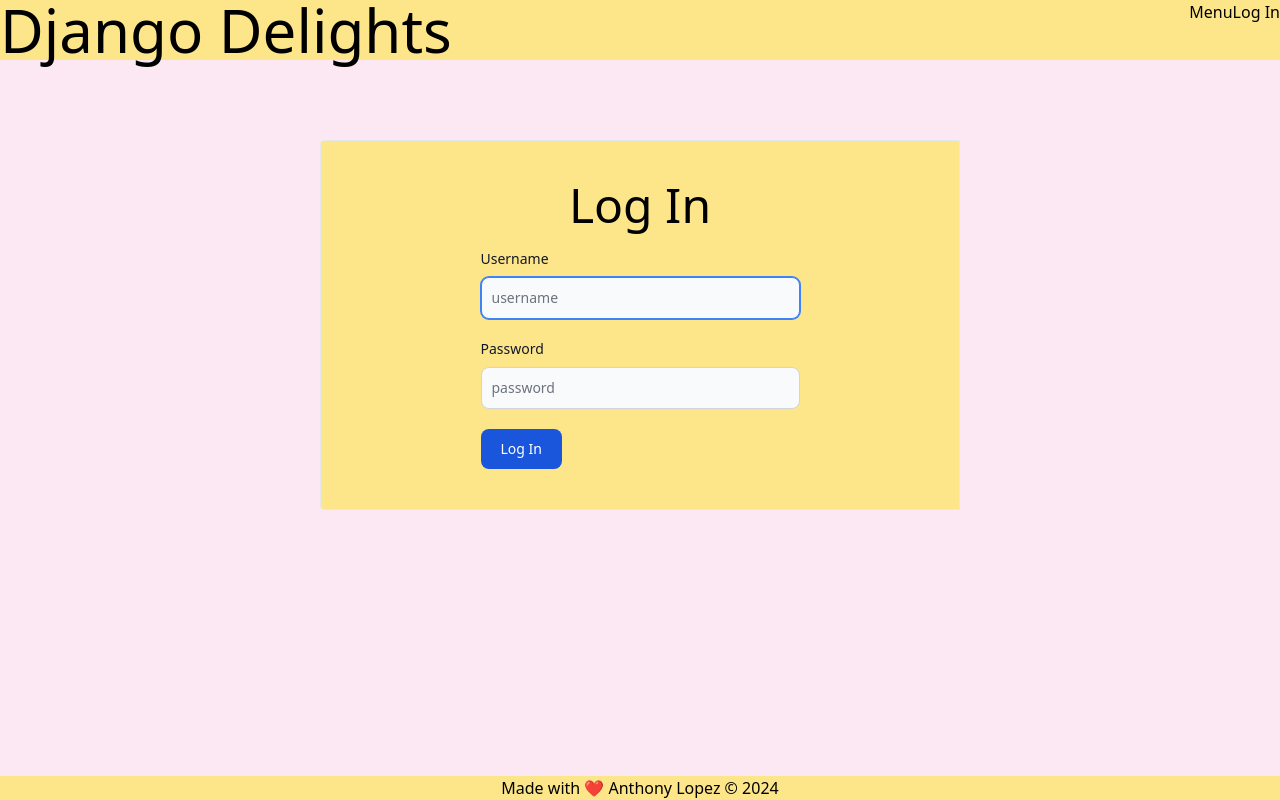
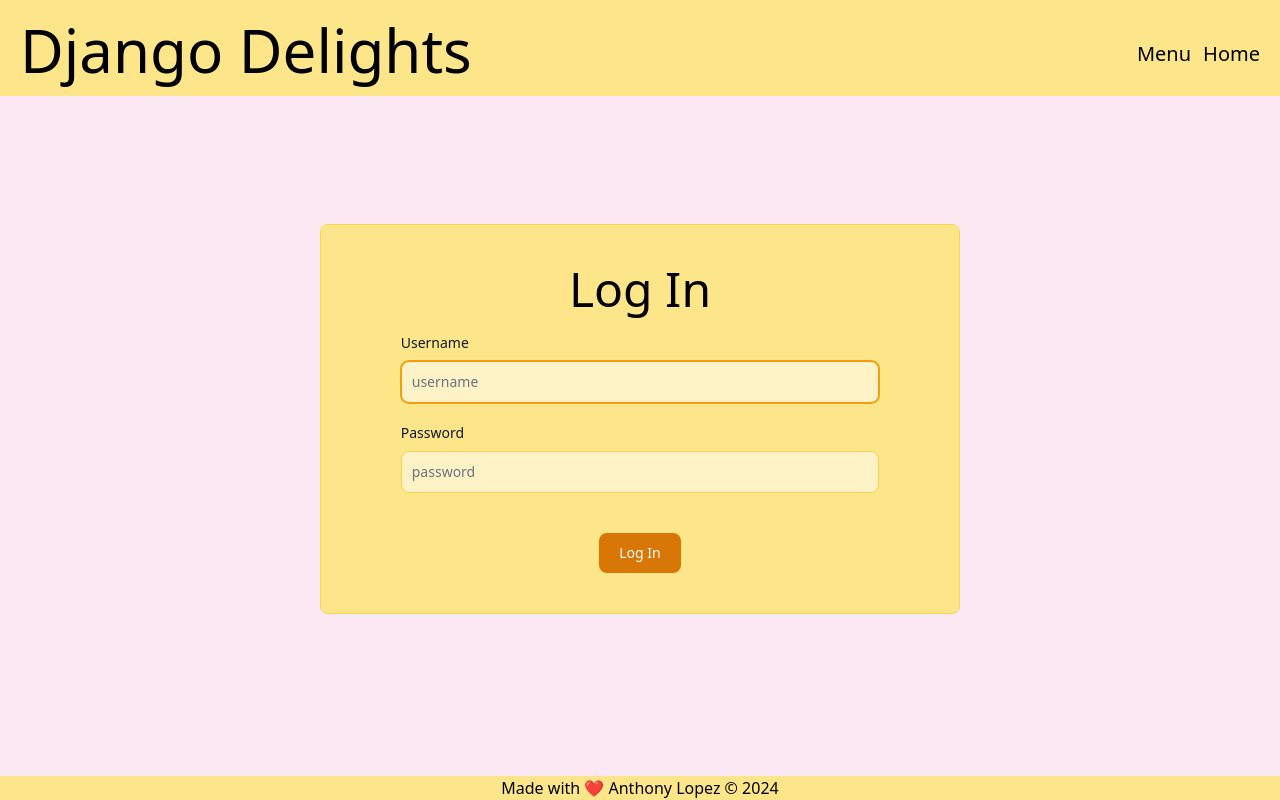
Before and after one commit to Ostyantic/django_delights, a Django app: page /accounts/login/ in a window 1280 px wide. Run offline with Django 4.2, Linux system fonts and the light colour scheme; style sheets or scripts are compiled from the project's sources; some libraries are stand-ins or nearby versions.

Commit message:
added more styling

```diff
--- a/templates/base.html
+++ b/templates/base.html
@@ -17,24 +17,34 @@
 
 </head>
 <body class="bg-pink-100">
-<header class="bg-amber-200">
+<header class="bg-amber-200 h-24">
     {% block header %}
-    <div class="flex justify-between">
-        <a href="{% url 'home' %}"><h1 class="text-6xl">Django Delights</h1></a>
-        <div class="flex ">
-            <a href="{% url 'menu' %}">Menu</a>
+        <div class="flex justify-between py-5">
+            <a href="{% url 'home' %}"><h1 class="text-base lg:text-6xl pl-5">Django Delights</h1></a>
+            <div class="flex pt-4 space-x-3 lg:text-xl">
+                <a class="pt-1" href="{% url 'menu' %}">Menu</a>
                 {% if user.is_authenticated %}
-                <a href="{% url 'inventory' %}">Inventory</a>
-                <a href="{% url 'purchases' %}">Purchases</a>
+                    <a class="pt-1" href="{% url 'inventory' %}">Inventory</a>
+                    <a class="pt-1" href="{% url 'purchases' %}">Purchases</a>
                     <form method="post" action="{% url 'logout' %}">
                         {% csrf_token %}
-                    <button type="submit">Log Out</button>
+                        <button type="submit"
+                                class="text-white bg-red-700 hover:bg-red-800 font-medium rounded-lg text-sm px-5 py-2.5 me-2 mb-2 dark:bg-red-600 dark:hover:bg-red-700">
+                            Log Out
+                        </button>
                     </form>
                 {% else %}
-                <form method="post" action="{% url 'login' %}">
+                    {% if request.path != "/accounts/login/" %}
+                        <form class="pr-0.5" method="post" action="{% url 'login' %}">
                             {% csrf_token %}
-                    <button type="submit">Log In</button>
+                            <button type="submit"
+                                    class="focus:outline-none text-white bg-green-700 hover:bg-green-800 focus:ring-4 focus:ring-green-300 font-medium rounded-lg text-sm px-5 py-2.5 me-2 mb-2 dark:bg-green-600 dark:hover:bg-green-700 dark:focus:ring-green-800">
+                                Log In
+                            </button>
                         </form>
+                    {% else %}
+                        <a class="pt-1 pr-5" href="{% url 'home' %}">Home</a>
+                    {% endif %}
                 {% endif %}
             </div>
         </div>
--- a/templates/registration/login.html
+++ b/templates/registration/login.html
@@ -11,28 +11,28 @@
     {#    </form>#}
 
 
-    <div class="flex flex-col mt-20 py-10 m-auto bg-amber-200 w-6/12 border rounded-l space-y-5">
+    <div class="flex flex-col py-10 mt-32 m-auto bg-amber-200 w-6/12 border border-amber-300 rounded-lg space-y-5">
         <h2 class="text-5xl text-center" >Log In</h2>
-        <form action="." method="post" class="w-6/12 mx-auto">
+        <form action="." method="post" class="w-9/12 mx-auto text-center">
             {% csrf_token %}
             <div class="mb-5">
                 <label for="id_username"
-                       class="block mb-2 text-sm font-medium text-gray-900 dark:text-white">Username</label>
+                       class="block mb-2 text-left text-sm font-medium text-gray-900 dark:text-white">Username</label>
                 <input type="text" id="id_username" name="username" autofocus autocapitalize="none" autocomplete="username"
                        aria-invalid="true"
-                       class="bg-gray-50 border border-gray-300 text-gray-900 text-sm rounded-lg focus:ring-blue-500 focus:border-blue-500 block w-full p-2.5 dark:bg-gray-700 dark:border-gray-600 dark:placeholder-gray-400 dark:text-white dark:focus:ring-blue-500 dark:focus:border-blue-500"
+                       class="bg-amber-100 border border-amber-300 text-gray-900 text-sm rounded-lg focus:ring-amber-500 focus:border-amber-500 block w-full p-2.5 dark:bg-gray-700 dark:border-gray-600 dark:placeholder-gray-400 dark:text-white dark:focus:ring-blue-500 dark:focus:border-blue-500"
                        placeholder="username" required/>
             </div>
             <div class="mb-5">
                 <label for="id_password"
-                       class="block mb-2 text-sm font-medium text-gray-900 dark:text-white">Password</label>
+                       class="block mb-2 text-left text-sm font-medium text-gray-900 dark:text-white">Password</label>
                 <input type="password" name="password" autocomplete="current-password" required aria-invalid="true"
                        id="id_password"
-                       class="bg-gray-50 border border-gray-300 text-gray-900 text-sm rounded-lg focus:ring-blue-500 focus:border-blue-500 block w-full p-2.5 dark:bg-gray-700 dark:border-gray-600 dark:placeholder-gray-400 dark:text-white dark:focus:ring-blue-500 dark:focus:border-blue-500"
+                       class="bg-amber-100 border border-amber-300 text-gray-900 text-sm rounded-lg focus:ring-amber-500 focus:border-amber-500 block w-full p-2.5 dark:bg-gray-700 dark:border-gray-600 dark:placeholder-gray-400 dark:text-white dark:focus:ring-blue-500 dark:focus:border-blue-500"
                        placeholder="password"/>
             </div>
             <button type="submit"
-                    class="text-white bg-blue-700 hover:bg-blue-800 focus:ring-4 focus:outline-none focus:ring-blue-300 font-medium rounded-lg text-sm w-full sm:w-auto px-5 py-2.5 text-center dark:bg-blue-600 dark:hover:bg-blue-700 dark:focus:ring-blue-800">
+                    class="text-white bg-amber-600 hover:bg-amber-800 focus:ring-4 focus:outline-none focus:ring-blue-300 font-medium rounded-lg text-sm sm:w-auto mt-5 px-5 py-2.5 text-center dark:bg-blue-600 dark:hover:bg-blue-700 dark:focus:ring-blue-800">
                 Log In
             </button>
         </form>
```
Lines whose indentation alone changed are shown as unchanged.
